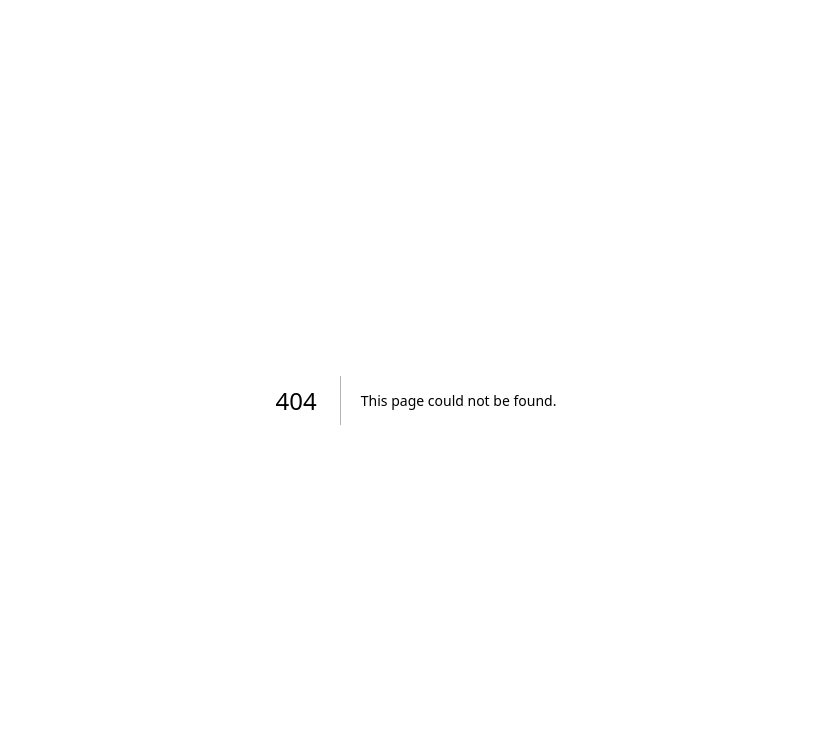
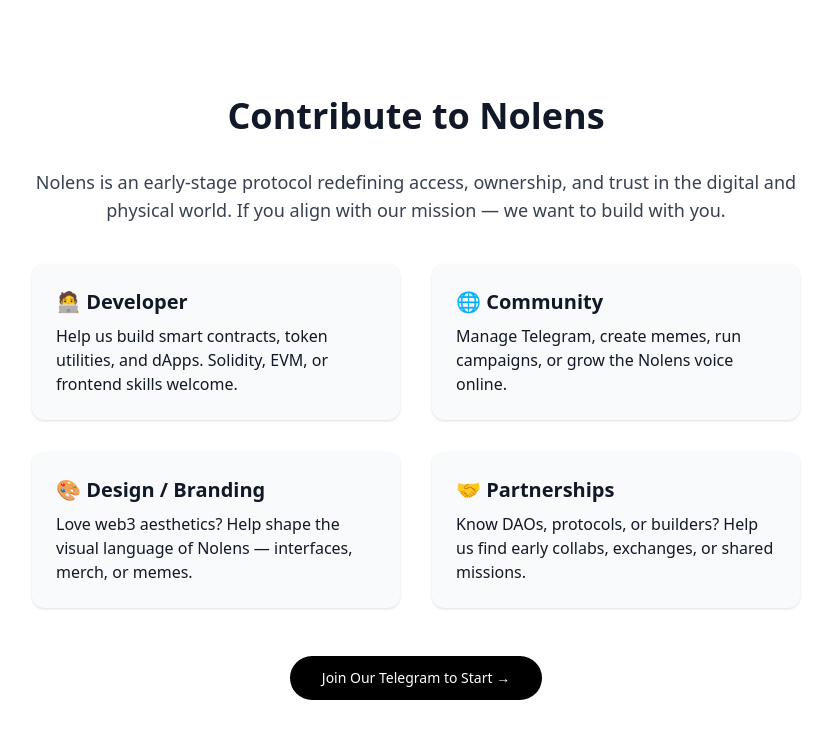
Before and after one commit to nolensprotocol/nolens, a Next.js app: page /contribute in a window 1280 px wide. Before the commit this address had no page. Shown: the top 738 px of the page, without its empty margins (224-1055 px from the left). Built offline with nearby package versions, Linux system fonts and the light colour scheme.

Commit message:
Create contribute.js

```diff
--- /dev/null
+++ b/pages/contribute.js
@@ -0,0 +1,48 @@
+// pages/contribute.js
+import Head from 'next/head'
+
+export default function Contribute() {
+  return (
+    <>
+      <Head>
+        <title>Contribute to Nolens</title>
+        <meta name="description" content="Join Nolens as an early contributor. Help build the protocol for the shared access economy." />
+      </Head>
+
+      <section className="min-h-screen py-24 px-6 bg-white text-gray-900">
+        <div className="max-w-3xl mx-auto">
+          <h1 className="text-4xl font-bold mb-8 text-center">Contribute to Nolens</h1>
+
+          <p className="mb-6 text-lg text-gray-700 text-center">
+            Nolens is an early-stage protocol redefining access, ownership, and trust in the digital and physical world. If you align with our mission — we want to build with you.
+          </p>
+
+          <div className="grid grid-cols-1 md:grid-cols-2 gap-8 mt-10">
+            <div className="bg-gray-50 p-6 rounded-xl shadow hover:shadow-md transition">
+              <h2 className="text-xl font-semibold mb-2">🧑‍💻 Developer</h2>
+              <p>Help us build smart contracts, token utilities, and dApps. Solidity, EVM, or frontend skills welcome.</p>
+            </div>
+            <div className="bg-gray-50 p-6 rounded-xl shadow hover:shadow-md transition">
+              <h2 className="text-xl font-semibold mb-2">🌐 Community</h2>
+              <p>Manage Telegram, create memes, run campaigns, or grow the Nolens voice online.</p>
+            </div>
+            <div className="bg-gray-50 p-6 rounded-xl shadow hover:shadow-md transition">
+              <h2 className="text-xl font-semibold mb-2">🎨 Design / Branding</h2>
+              <p>Love web3 aesthetics? Help shape the visual language of Nolens — interfaces, merch, or memes.</p>
+            </div>
+            <div className="bg-gray-50 p-6 rounded-xl shadow hover:shadow-md transition">
+              <h2 className="text-xl font-semibold mb-2">🤝 Partnerships</h2>
+              <p>Know DAOs, protocols, or builders? Help us find early collabs, exchanges, or shared missions.</p>
+            </div>
+          </div>
+
+          <div className="mt-12 text-center">
+            <a href="https://t.me/nolensprotocol" className="inline-block bg-black text-white px-8 py-3 rounded-full text-sm font-medium hover:bg-gray-800 transition">
+              Join Our Telegram to Start →
+            </a>
+          </div>
+        </div>
+      </section>
+    </>
+  )
+}
```
